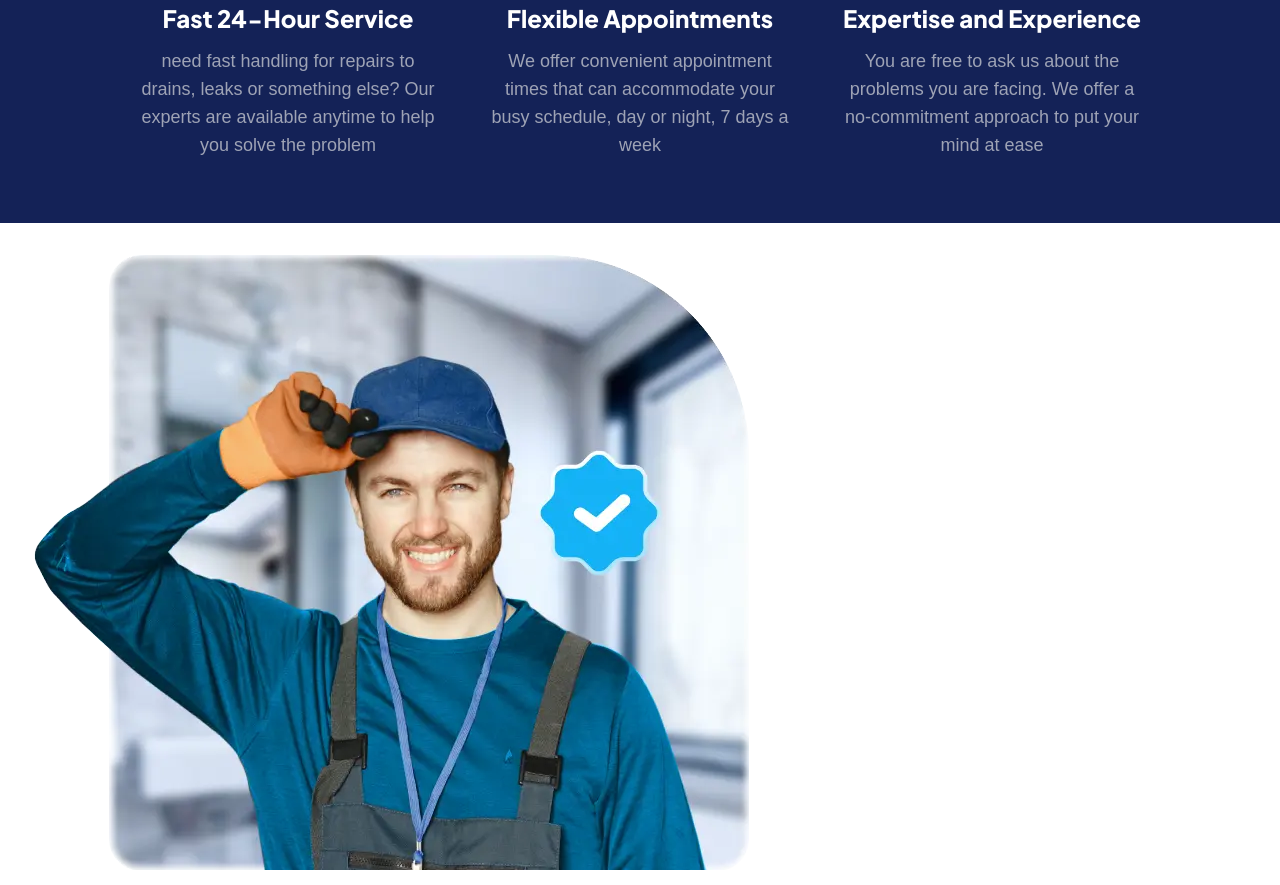
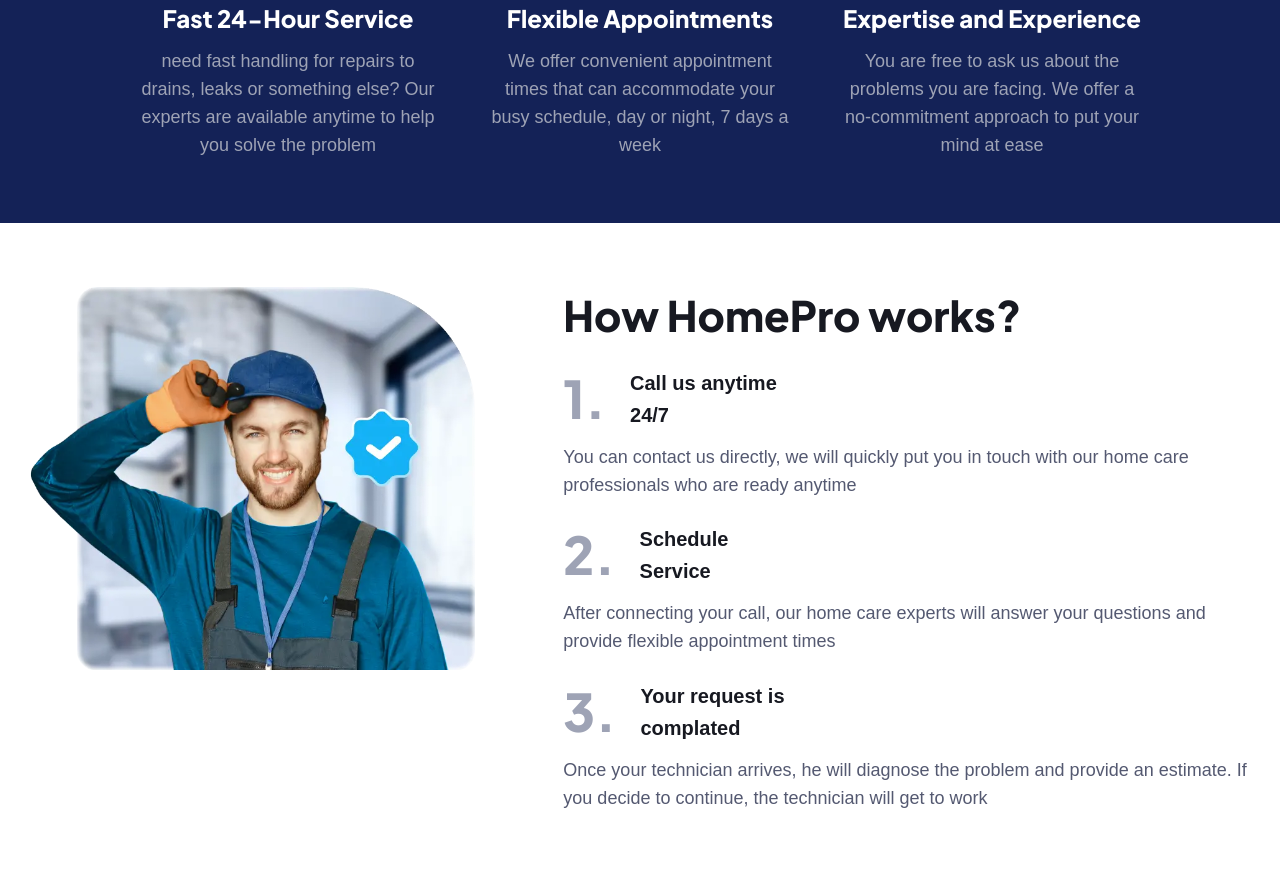
Before and after one commit to Maksym82/HomeServices, a plain HTML site: page index.html in a window 1280 px wide. Shown: the part 2955-3840 px from the top of the page. Drawn offline with nearby package versions, Linux system fonts and the light colour scheme; a web font is replaced by a local one.

Commit message:
Update styles work

```diff
--- a/index.html
+++ b/index.html
@@ -461,6 +461,7 @@
               alt="worker"
             />
           </picture>
+          <div class="works__text-box">
             <h2 class="section__title works__title">How HomePro works?</h2>
             <ul class="works__list">
               <!-- Card #1 -->
@@ -498,6 +499,7 @@
                 </p>
               </li>
             </ul>
+          </div>
         </div>
       </section>
       <!-- Reviews -->
--- a/sass/layout/_works.scss
+++ b/sass/layout/_works.scss
@@ -3,11 +3,27 @@
 .works {
   padding: 32px 0;
   background-color: $colorNeuturalWhite;
+
+  @media (min-width: 1200px) {
+    padding: 64px 0;
+  }
+}
+
+.works__container {
+  display: flex;
+  flex-direction: column;
+
+  @media (min-width: 1200px) {
+    flex-direction: row;
+    justify-content: space-around;
+    gap: 88px;
+  }
 }
 
 .works__image {
+  display: block;
   max-width: 100%;
-  margin-bottom: 24px;
+  margin: 0 auto 24px;
 }
 
 .works__title {
```
Also changed, not shown: css/main.css, css/main.min.css, 2 other files. Lines whose indentation alone changed are shown as unchanged.
